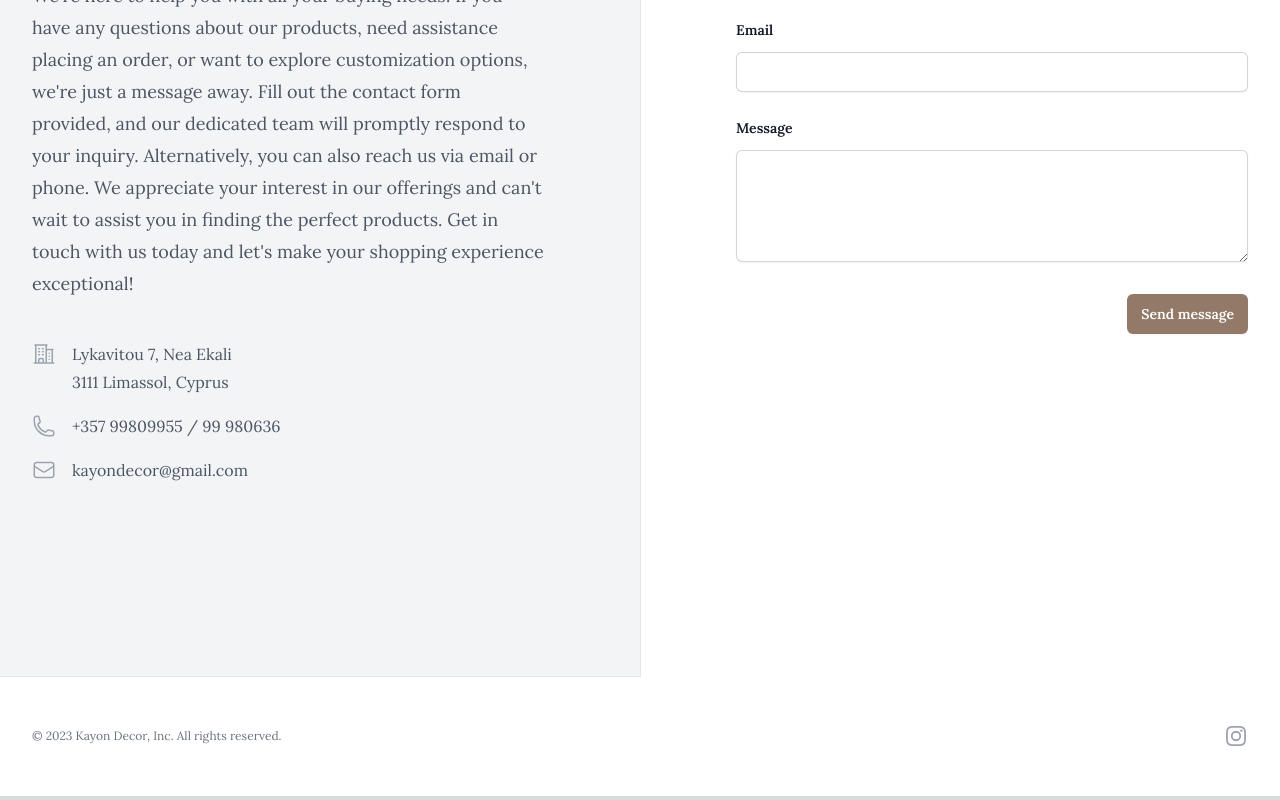
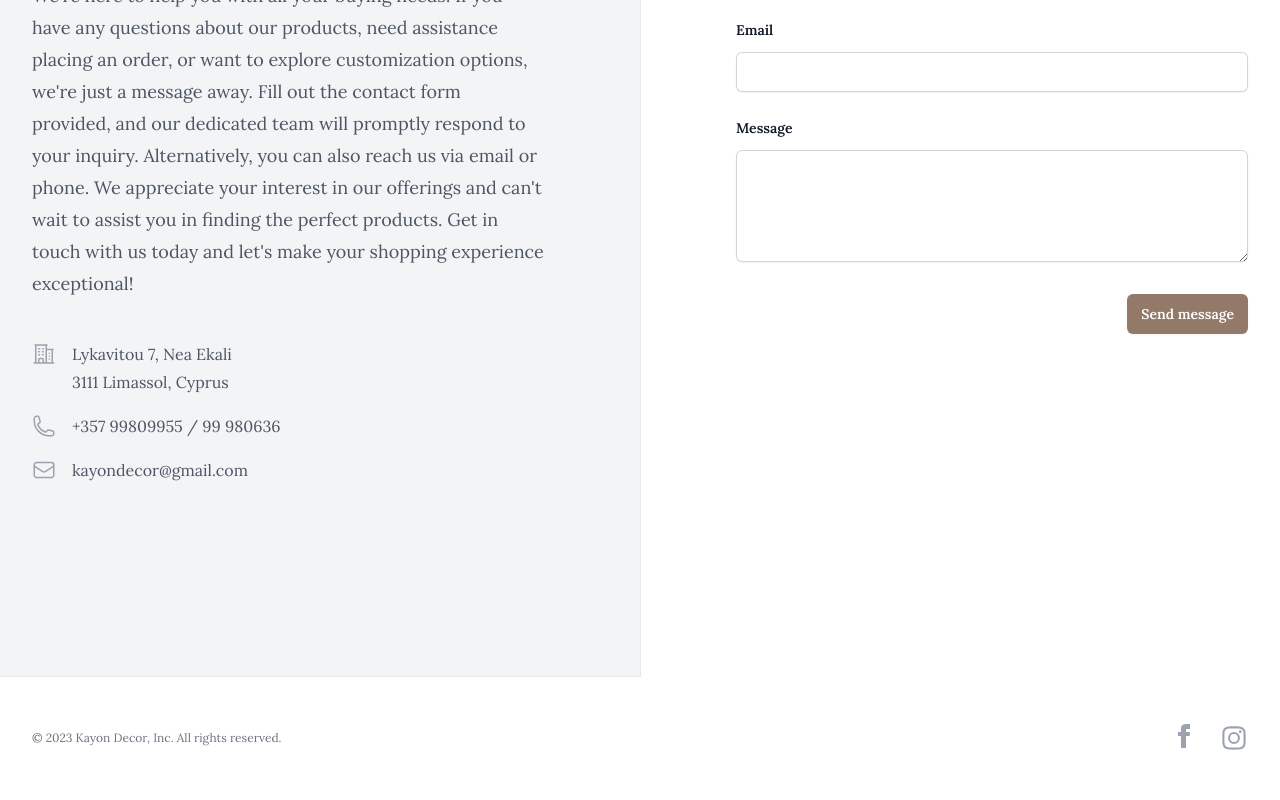
Before and after one commit to oorestisime/kayon-decor, a Next.js app: page /contact in a window 1280 px wide. Shown: the part 336-1136 px from the top of the page. Built offline with nearby package versions, Linux system fonts and the light colour scheme.

Commit message:
added fb link on footer

```diff
--- a/src/components/Footer.tsx
+++ b/src/components/Footer.tsx
@@ -5,6 +5,21 @@ export const Footer = () => {
     <footer className="bg-white">
       <div className="mx-auto max-w-7xl px-6 py-12 md:flex md:items-center md:justify-between lg:px-8">
         <div className="flex justify-center space-x-6 md:order-2">
+          <Link
+            key="Facebook"
+            href="https://www.facebook.com/kayondecor/"
+            className="text-gray-400 hover:text-brown-primary"
+          >
+            <span className="sr-only">Facebook</span>
+            <svg
+              xmlns="http://www.w3.org/2000/svg"
+              className="h-6 w-6"
+              fill="currentColor"
+              viewBox="0 0 24 24"
+            >
+              <path d="M9 8h-3v4h3v12h5v-12h3.642l.358-4h-4v-1.667c0-.955.192-1.333 1.115-1.333h2.885v-5h-3.808c-3.596 0-5.192 1.583-5.192 4.615v3.385z" />
+            </svg>
+          </Link>
           <Link
             key="Instagram"
             href="https://www.instagram.com/kayondecor/"
@@ -14,7 +29,7 @@ export const Footer = () => {
             <svg
               fill="currentColor"
               viewBox="0 0 24 24"
-              className="h-6 w-6"
+              className="h-7 w-7"
               aria-hidden="true"
             >
               <path
@@ -25,6 +40,7 @@ export const Footer = () => {
             </svg>
           </Link>
         </div>
+
         <div className="mt-8 md:order-1 md:mt-0">
           <p className="text-center text-xs leading-5 text-gray-500">
             &copy; 2023 Kayon Decor, Inc. All rights reserved.
```
